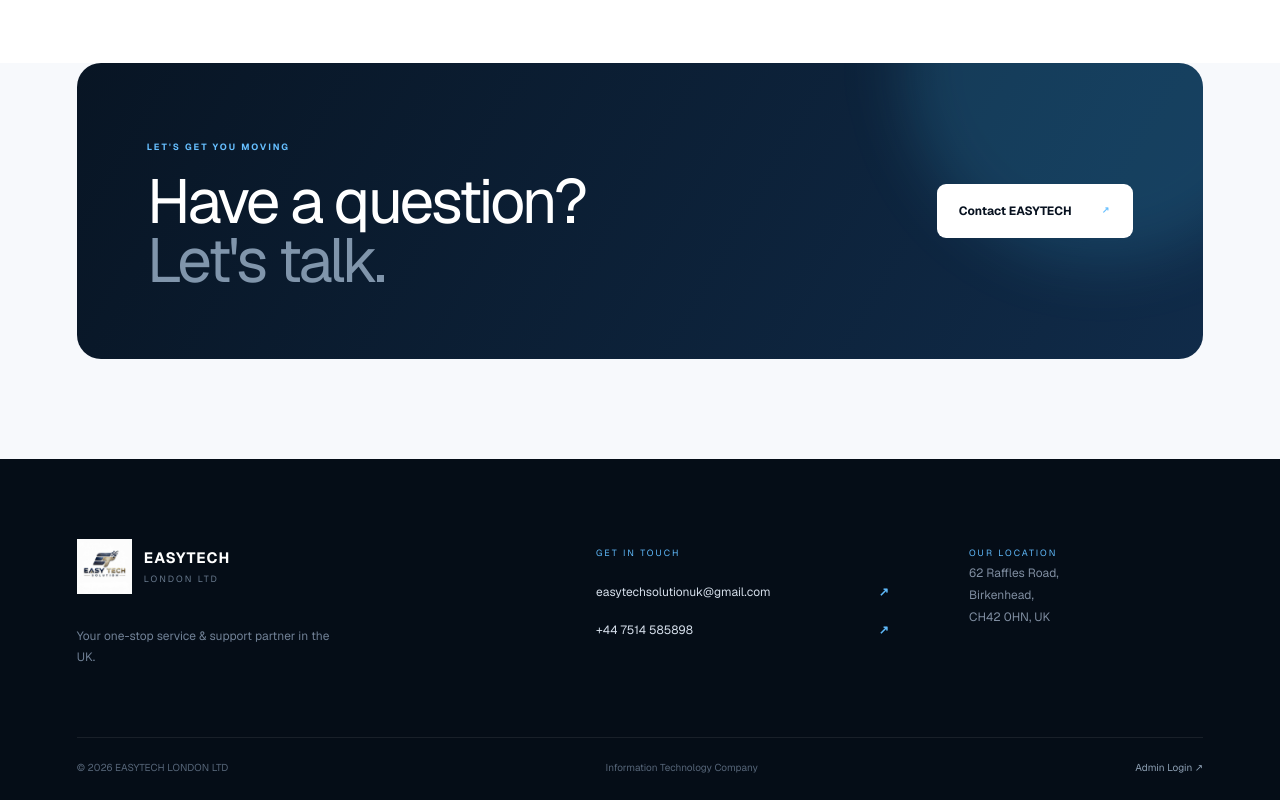
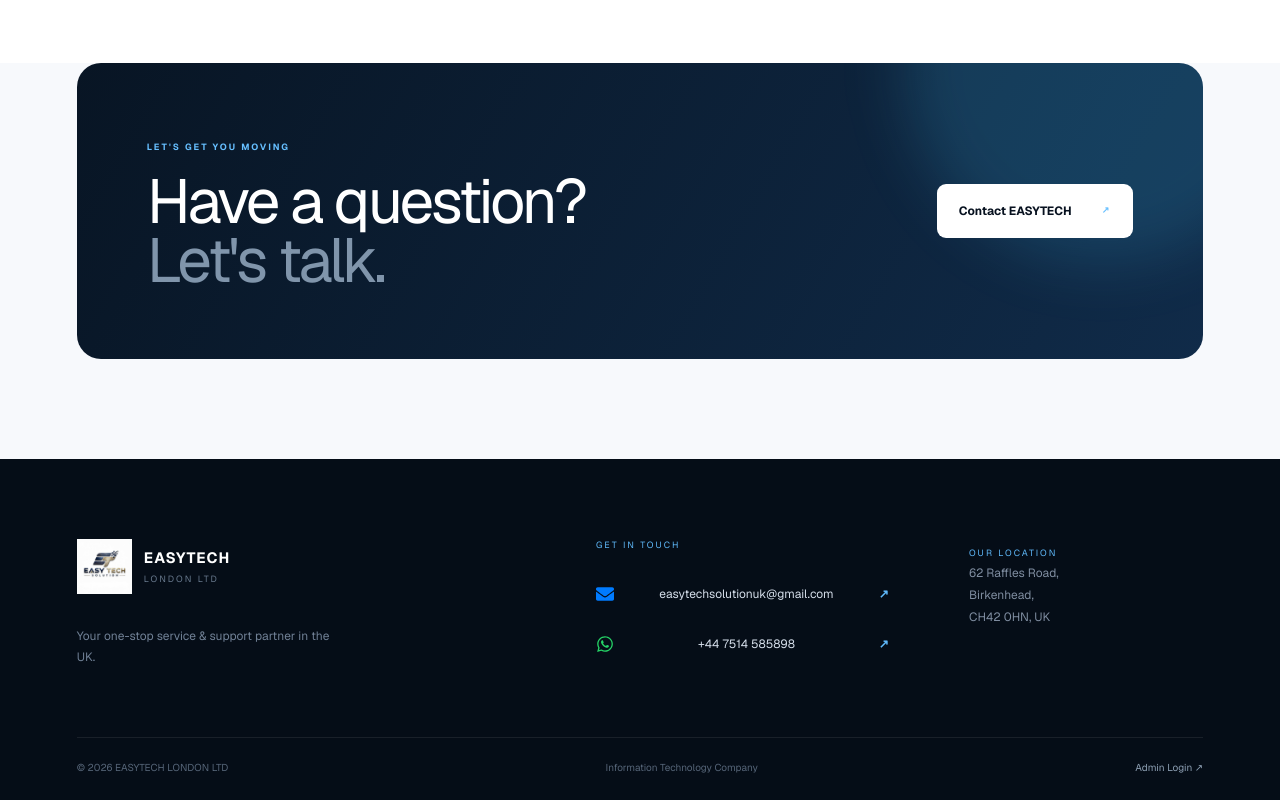
Before and after one commit to easytechKamrul/clientmanagement, a Next.js app: page / in a window 1280 px wide. Shown: the part 2707-3507 px from the top of the page. Built offline with nearby package versions, Linux system fonts and the light colour scheme.

Commit message:
fixed funcationality

```diff
--- a/package.json
+++ b/package.json
@@ -19,6 +19,7 @@
     "next": "16.3.6",
     "react": "19.2.8",
     "react-dom": "19.2.8",
+    "react-icons": "^5.7.0",
     "swr": "^2.5.1"
   },
   "devDependencies": {
--- a/src/app/globals.css
+++ b/src/app/globals.css
@@ -13,6 +13,9 @@
 .import-button input { position: absolute; inset: 0; width: 100%; height: 100%; cursor: pointer; opacity: 0; }
 .toolbar select { min-width: 150px; }
 @import "tailwindcss";
+
+.badge.badge-cancelled { background: #f6dedd; color: var(--red); }
+.badge.badge-due-later { background: #e3edf4; color: #3c697a; }
 
 .pagination { display: flex; align-items: center; justify-content: space-between; gap: 14px; border-top: 1px solid var(--line); margin-top: 12px; padding-top: 14px; color: var(--muted); font-size: 12px; }
 .pagination > div { display: flex; align-items: center; gap: 10px; }
--- a/src/app/home.module.css
+++ b/src/app/home.module.css
@@ -1329,3 +1329,32 @@
     gap: 12px;
   }
 }
+
+.footerContact {
+  display: flex;
+  flex-direction: column;
+  gap: 12px;
+}
+
+.contactItem {
+  display: inline-flex;
+  align-items: center;
+  gap: 10px;
+  text-decoration: none;
+  color: inherit;
+  transition: color 0.3s ease;
+}
+
+.contactItem:hover {
+  color: #007bff;
+}
+
+.emailIcon {
+  color: #007bff;
+  font-size: 18px;
+}
+
+.whatsappIcon {
+  color: #25D366;
+  font-size: 18px;
+}
--- a/src/app/page.tsx
+++ b/src/app/page.tsx
@@ -1,7 +1,7 @@
 import Link from 'next/link';
 import Image from 'next/image';
 import styles from './home.module.css';
-
+import { FaEnvelope, FaWhatsapp } from 'react-icons/fa';
 const serviceGroups = [
   {
     number: '01',
@@ -360,13 +360,15 @@
           <div className={styles.footerContact}>
   <span>GET IN TOUCH</span>
 
-            <a href="mailto:easytechsolutionuk@gmail.com">
-              easytechsolutionuk@gmail.com
+  <a href="mailto:easytechsolutionuk@gmail.com" className={styles.contactItem}>
+    <FaEnvelope className={styles.emailIcon} />
+    <span>easytechsolutionuk@gmail.com</span>
     <b>↗</b>
   </a>
 
-            <a href="tel:+447514585898">
-              +44 7514 585898
+  <a href="https://wa.me/447514585898" target="_blank" rel="noopener noreferrer" className={styles.contactItem}>
+    <FaWhatsapp className={styles.whatsappIcon} />
+    <span>+44 7514 585898</span>
     <b>↗</b>
   </a>
 </div>
--- a/src/components/DashboardApp.tsx
+++ b/src/components/DashboardApp.tsx
@@ -119,9 +119,18 @@
             .toLowerCase()
             .includes(query.toLowerCase())),
     );
+    const sortDate = (entry: Entry) => {
+      if (entry.status !== "Complete") return entry.date;
+      let totalReceived = entry.advance;
+      for (const payment of entry.payments) {
+        totalReceived += n(payment.amount);
+        if (entry.deal > 0 && totalReceived >= entry.deal) return payment.date;
+      }
+      return entry.date;
+    };
     const sorters: Record<string, (a: Entry, b: Entry) => number> = {
-      "date-desc": (a, b) => b.date.localeCompare(a.date),
-      "date-asc": (a, b) => a.date.localeCompare(b.date),
+      "date-desc": (a, b) => sortDate(b).localeCompare(sortDate(a)),
+      "date-asc": (a, b) => sortDate(a).localeCompare(sortDate(b)),
       "due-desc": (a, b) => remaining(b) - remaining(a),
       "deal-desc": (a, b) => b.deal - a.deal,
       "name-asc": (a, b) => a.client.localeCompare(b.client),
@@ -1073,6 +1082,19 @@
             <dt>Working date</dt>
             <dd>{prettyDate(entry.date)}</dd>
           </div>
+          {entry.payments.length > 0 ? (
+            entry.payments.map((payment, index) => (
+              <div key={`${payment.date}-${index}`}>
+                <dt>Additional payment · {prettyDate(payment.date)}</dt>
+                <dd>{money(payment.amount)}</dd>
+              </div>
+            ))
+          ) : (
+            <div>
+              <dt>Additional payments</dt>
+              <dd>—</dd>
+            </div>
+          )}
           <div>
             <dt>Phone</dt>
             <dd>{entry.phone || "—"}</dd>
```
Also changed, not shown: 1 other file (tests, documents, lock files or other folders). Lines whose indentation alone changed are shown as unchanged.
